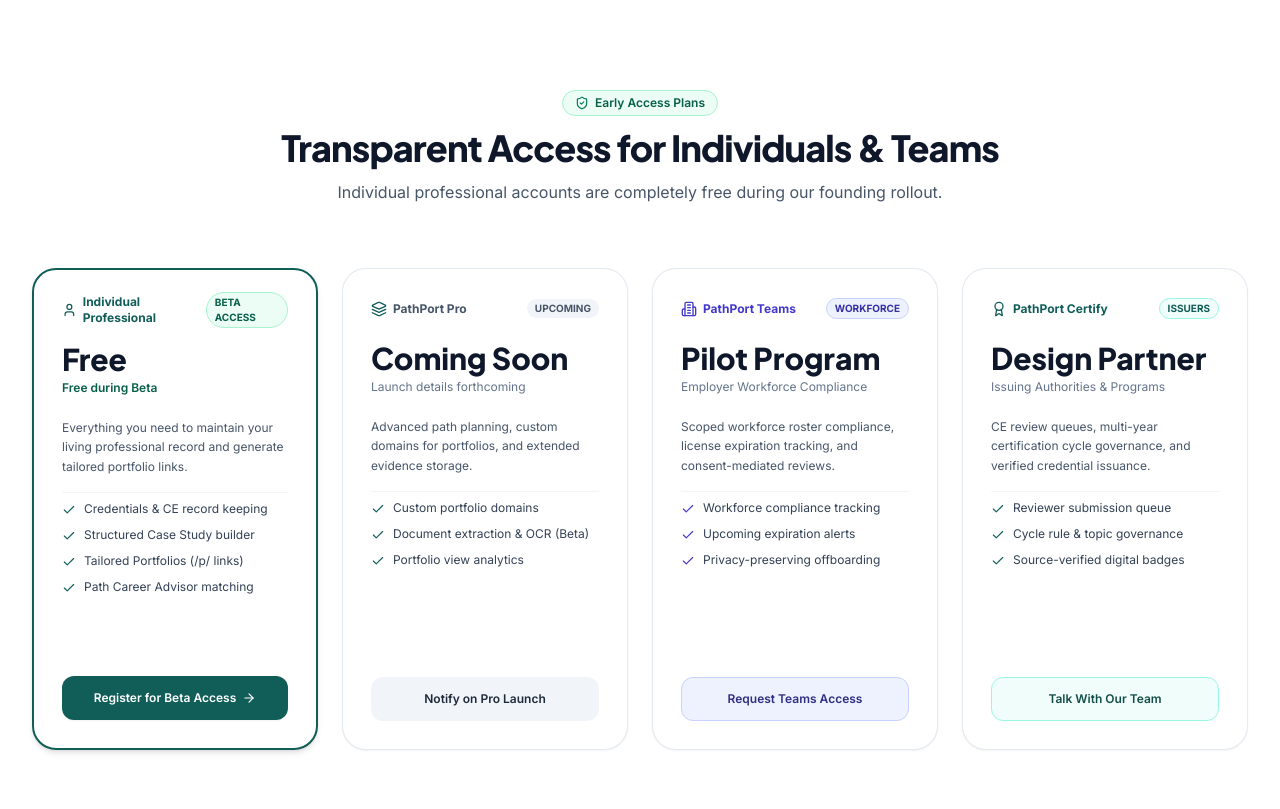
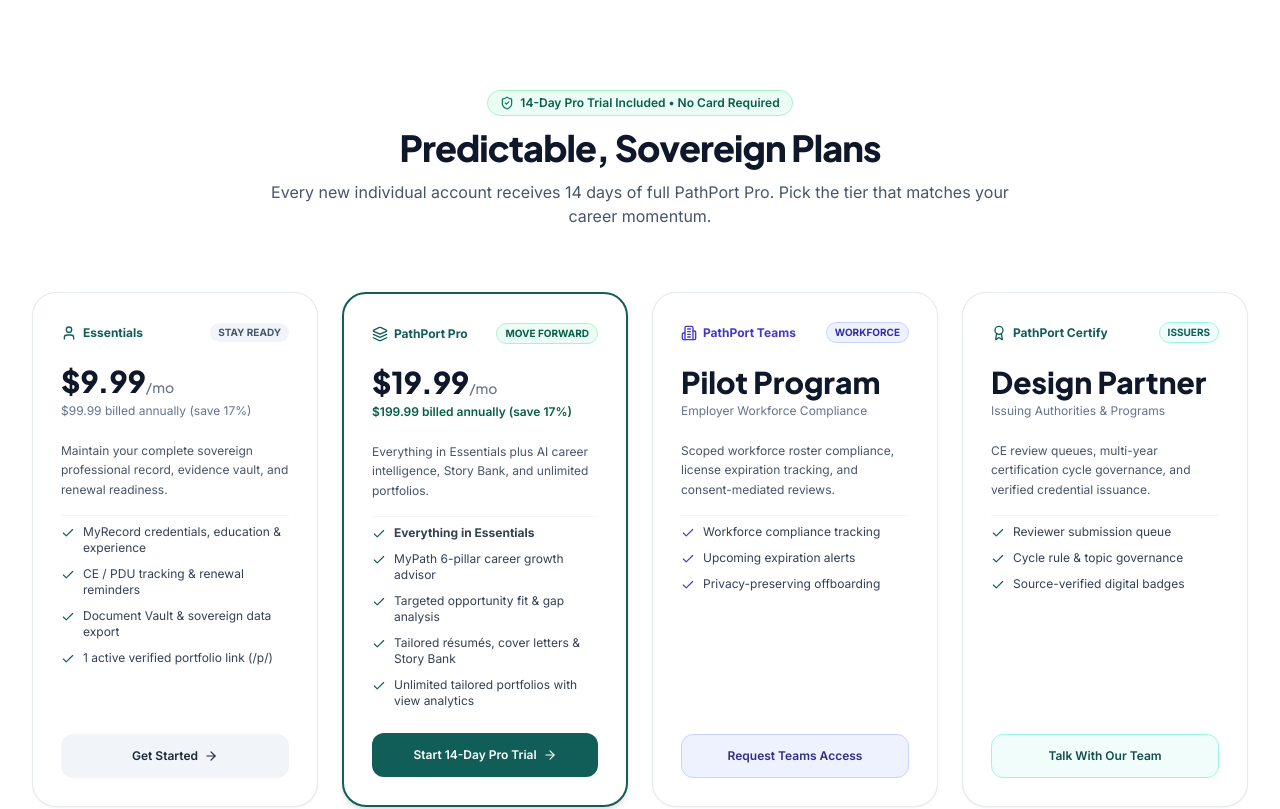
Before and after one commit to Kyleatkins1/pathport-marketing, a React (Vite) app: page / in a window 1280 px wide. Shown: the part 6740-7549 px from the top of the page. Built offline with nearby package versions, Linux system fonts and the light colour scheme.

Commit message:
feat(pricing): update marketing pricing tiers to Essentials and Pro with 14-day reverse trial

```diff
--- a/src/components/Pricing.tsx
+++ b/src/components/Pricing.tsx
@@ -18,60 +18,125 @@
         <div className="text-center max-w-3xl mx-auto space-y-3">
           <div className="inline-flex items-center gap-1.5 px-3 py-1 rounded-full bg-emerald-50 dark:bg-emerald-950/60 text-emerald-800 dark:text-emerald-300 border border-emerald-200 dark:border-emerald-800 text-xs font-semibold">
             <ShieldCheck className="w-3.5 h-3.5 text-emerald-700 dark:text-emerald-400" />
-            <span>Early Access Plans</span>
+            <span>14-Day Pro Trial Included • No Card Required</span>
           </div>
           <h2 className="text-3xl sm:text-4xl font-display font-black text-slate-900 dark:text-white tracking-tight">
-            Transparent Access for Individuals & Teams
+            Predictable, Sovereign Plans
           </h2>
           <p className="text-slate-600 dark:text-slate-300 text-sm sm:text-base leading-relaxed">
-            Individual professional accounts are completely free during our founding rollout.
+            Every new individual account receives 14 days of full PathPort Pro. Pick the tier that matches your career momentum.
           </p>
         </div>
 
         {/* 4 Pricing Cards Grid */}
         <div className="grid grid-cols-1 md:grid-cols-2 lg:grid-cols-4 gap-6 items-stretch">
-          {/* Card 1: Individual Beta */}
-          <div className="bg-white dark:bg-slate-800/90 rounded-3xl p-7 border-2 border-teal-800 dark:border-teal-400 shadow-md flex flex-col justify-between space-y-6 relative">
+          {/* Card 1: Essentials */}
+          <div className="card-surface-white p-7 border border-slate-200/90 dark:border-slate-700/80 rounded-3xl shadow-xs flex flex-col justify-between space-y-6">
             <div className="space-y-4">
               {/* Category Header Row */}
               <div className="flex items-center justify-between h-6">
                 <div className="flex items-center gap-1.5 text-teal-800 dark:text-teal-400 font-bold text-xs">
                   <User className="w-4 h-4" aria-hidden="true" />
-                  <span>Individual Professional</span>
+                  <span>Essentials</span>
                 </div>
-                <span className="px-2 py-0.5 rounded-full bg-emerald-50 dark:bg-emerald-950/60 text-emerald-800 dark:text-emerald-300 text-[10px] font-bold border border-emerald-200 dark:border-emerald-800 uppercase">
-                  Beta Access
+                <span className="px-2 py-0.5 rounded-full bg-slate-100 dark:bg-slate-700 text-slate-600 dark:text-slate-300 text-[10px] font-bold uppercase">
+                  Stay Ready
                 </span>
               </div>
 
               {/* Price & Subtitle Row (Fixed Height for Alignment) */}
               <div className="min-h-[64px] flex flex-col justify-center">
-                <div className="text-3xl font-display font-black text-slate-900 dark:text-white leading-none">Free</div>
-                <div className="text-xs text-emerald-800 dark:text-emerald-400 font-semibold mt-1.5">Free during Beta</div>
+                <div className="text-3xl font-display font-black text-slate-900 dark:text-white leading-none">
+                  $9.99<span className="text-sm font-normal text-slate-500">/mo</span>
+                </div>
+                <div className="text-xs text-slate-500 dark:text-slate-400 mt-1.5">$99.99 billed annually (save 17%)</div>
               </div>
 
               {/* Description (Fixed Height for Alignment) */}
               <p className="text-xs text-slate-600 dark:text-slate-300 leading-relaxed min-h-[48px]">
-                Everything you need to maintain your living professional record and generate tailored portfolio links.
+                Maintain your complete sovereign professional record, evidence vault, and renewal readiness.
               </p>
 
               {/* Feature Checklist */}
               <ul className="space-y-2.5 text-xs text-slate-700 dark:text-slate-200 pt-2 border-t border-slate-100 dark:border-slate-700 min-h-[160px]">
                 <li className="flex items-start gap-2">
                   <Check className="w-3.5 h-3.5 text-teal-800 dark:text-teal-400 shrink-0 mt-0.5" aria-hidden="true" />
-                  <span>Credentials & CE record keeping</span>
+                  <span>MyRecord credentials, education & experience</span>
                 </li>
                 <li className="flex items-start gap-2">
                   <Check className="w-3.5 h-3.5 text-teal-800 dark:text-teal-400 shrink-0 mt-0.5" aria-hidden="true" />
-                  <span>Structured Case Study builder</span>
+                  <span>CE / PDU tracking & renewal reminders</span>
                 </li>
                 <li className="flex items-start gap-2">
                   <Check className="w-3.5 h-3.5 text-teal-800 dark:text-teal-400 shrink-0 mt-0.5" aria-hidden="true" />
-                  <span>Tailored Portfolios (/p/ links)</span>
+                  <span>Document Vault & sovereign data export</span>
                 </li>
                 <li className="flex items-start gap-2">
                   <Check className="w-3.5 h-3.5 text-teal-800 dark:text-teal-400 shrink-0 mt-0.5" aria-hidden="true" />
-                  <span>Path Career Advisor matching</span>
+                  <span>1 active verified portfolio link (/p/)</span>
+                </li>
+              </ul>
+            </div>
+
+            <button
+              onClick={() => handleOpenModal('Other Professional')}
+              className="w-full min-h-[44px] py-3 rounded-xl bg-slate-100 dark:bg-slate-700 hover:bg-slate-200 dark:hover:bg-slate-600 text-slate-800 dark:text-slate-200 font-semibold text-xs transition-colors cursor-pointer flex items-center justify-center gap-1.5"
+            >
+              <span>Get Started</span>
+              <ArrowRight className="w-3.5 h-3.5" aria-hidden="true" />
+            </button>
+          </div>
+
+          {/* Card 2: Pro Tier */}
+          <div className="bg-white dark:bg-slate-800/90 rounded-3xl p-7 border-2 border-teal-800 dark:border-teal-400 shadow-md flex flex-col justify-between space-y-6 relative">
+            <div className="space-y-4">
+              {/* Category Header Row */}
+              <div className="flex items-center justify-between h-6">
+                <div className="flex items-center gap-1.5 text-teal-800 dark:text-teal-400 font-bold text-xs">
+                  <Layers className="w-4 h-4" aria-hidden="true" />
+                  <span>PathPort Pro</span>
+                </div>
+                <span className="px-2 py-0.5 rounded-full bg-emerald-50 dark:bg-emerald-950/60 text-emerald-800 dark:text-emerald-300 text-[10px] font-bold border border-emerald-200 dark:border-emerald-800 uppercase">
+                  Move Forward
+                </span>
+              </div>
+
+              {/* Price & Subtitle Row (Fixed Height for Alignment) */}
+              <div className="min-h-[64px] flex flex-col justify-center">
+                <div className="text-3xl font-display font-black text-slate-900 dark:text-white leading-none">
+                  $19.99<span className="text-sm font-normal text-slate-500">/mo</span>
+                </div>
+                <div className="text-xs text-emerald-800 dark:text-emerald-400 font-semibold mt-1.5">
+                  $199.99 billed annually (save 17%)
+                </div>
+              </div>
+
+              {/* Description (Fixed Height for Alignment) */}
+              <p className="text-xs text-slate-600 dark:text-slate-300 leading-relaxed min-h-[48px]">
+                Everything in Essentials plus AI career intelligence, Story Bank, and unlimited portfolios.
+              </p>
+
+              {/* Feature Checklist */}
+              <ul className="space-y-2.5 text-xs text-slate-700 dark:text-slate-200 pt-2 border-t border-slate-100 dark:border-slate-700 min-h-[160px]">
+                <li className="flex items-start gap-2">
+                  <Check className="w-3.5 h-3.5 text-teal-800 dark:text-teal-400 shrink-0 mt-0.5" aria-hidden="true" />
+                  <span><strong>Everything in Essentials</strong></span>
+                </li>
+                <li className="flex items-start gap-2">
+                  <Check className="w-3.5 h-3.5 text-teal-800 dark:text-teal-400 shrink-0 mt-0.5" aria-hidden="true" />
+                  <span>MyPath 6-pillar career growth advisor</span>
+                </li>
+                <li className="flex items-start gap-2">
+                  <Check className="w-3.5 h-3.5 text-teal-800 dark:text-teal-400 shrink-0 mt-0.5" aria-hidden="true" />
+                  <span>Targeted opportunity fit & gap analysis</span>
+                </li>
+                <li className="flex items-start gap-2">
+                  <Check className="w-3.5 h-3.5 text-teal-800 dark:text-teal-400 shrink-0 mt-0.5" aria-hidden="true" />
+                  <span>Tailored résumés, cover letters & Story Bank</span>
+                </li>
+                <li className="flex items-start gap-2">
+                  <Check className="w-3.5 h-3.5 text-teal-800 dark:text-teal-400 shrink-0 mt-0.5" aria-hidden="true" />
+                  <span>Unlimited tailored portfolios with view analytics</span>
                 </li>
               </ul>
             </div>
@@ -80,58 +145,8 @@
               onClick={() => handleOpenModal('Other Professional')}
               className="w-full min-h-[44px] py-3 rounded-xl bg-teal-800 hover:bg-teal-700 text-white font-semibold text-xs transition-all shadow-xs flex items-center justify-center gap-1.5 cursor-pointer"
             >
-              <span>Register for Beta Access</span>
+              <span>Start 14-Day Pro Trial</span>
               <ArrowRight className="w-3.5 h-3.5" aria-hidden="true" />
-            </button>
-          </div>
-
-          {/* Card 2: Pro Tier */}
-          <div className="card-surface-white p-7 border border-slate-200/90 dark:border-slate-700/80 shadow-xs flex flex-col justify-between space-y-6">
-            <div className="space-y-4">
-              {/* Category Header Row */}
-              <div className="flex items-center justify-between h-6">
-                <div className="flex items-center gap-1.5 text-slate-600 dark:text-slate-300 font-bold text-xs">
-                  <Layers className="w-4 h-4 text-teal-800 dark:text-teal-400" aria-hidden="true" />
-                  <span>PathPort Pro</span>
-                </div>
-                <span className="px-2 py-0.5 rounded-full bg-slate-100 dark:bg-slate-700 text-slate-600 dark:text-slate-300 text-[10px] font-bold uppercase">
-                  Upcoming
-                </span>
-              </div>
-
-              {/* Price & Subtitle Row (Fixed Height for Alignment) */}
-              <div className="min-h-[64px] flex flex-col justify-center">
-                <div className="text-3xl font-display font-black text-slate-900 dark:text-white leading-none">Coming Soon</div>
-                <div className="text-xs text-slate-500 dark:text-slate-400 mt-1.5">Launch details forthcoming</div>
-              </div>
-
-              {/* Description (Fixed Height for Alignment) */}
-              <p className="text-xs text-slate-600 dark:text-slate-300 leading-relaxed min-h-[48px]">
-                Advanced path planning, custom domains for portfolios, and extended evidence storage.
-              </p>
-
-              {/* Feature Checklist */}
-              <ul className="space-y-2.5 text-xs text-slate-700 dark:text-slate-200 pt-2 border-t border-slate-100 dark:border-slate-700 min-h-[160px]">
-                <li className="flex items-start gap-2">
-                  <Check className="w-3.5 h-3.5 text-teal-800 dark:text-teal-400 shrink-0 mt-0.5" aria-hidden="true" />
-                  <span>Custom portfolio domains</span>
-                </li>
-                <li className="flex items-start gap-2">
-                  <Check className="w-3.5 h-3.5 text-teal-800 dark:text-teal-400 shrink-0 mt-0.5" aria-hidden="true" />
-                  <span>Document extraction & OCR (Beta)</span>
-                </li>
-                <li className="flex items-start gap-2">
-                  <Check className="w-3.5 h-3.5 text-teal-800 dark:text-teal-400 shrink-0 mt-0.5" aria-hidden="true" />
-                  <span>Portfolio view analytics</span>
-                </li>
-              </ul>
-            </div>
-
-            <button
-              onClick={() => handleOpenModal('Other Professional')}
-              className="w-full min-h-[44px] py-3 rounded-xl bg-slate-100 dark:bg-slate-700 hover:bg-slate-200 dark:hover:bg-slate-600 text-slate-800 dark:text-slate-200 font-semibold text-xs transition-colors cursor-pointer flex items-center justify-center"
-            >
-              Notify on Pro Launch
             </button>
           </div>
 
```
